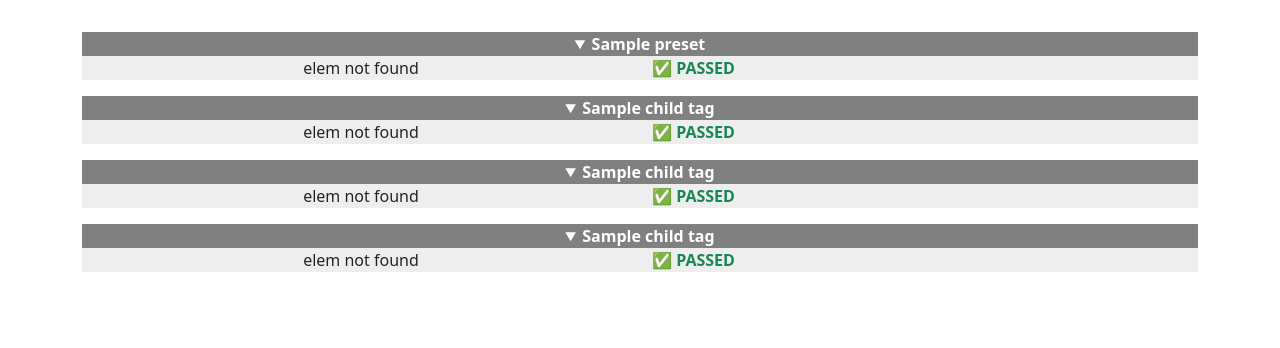
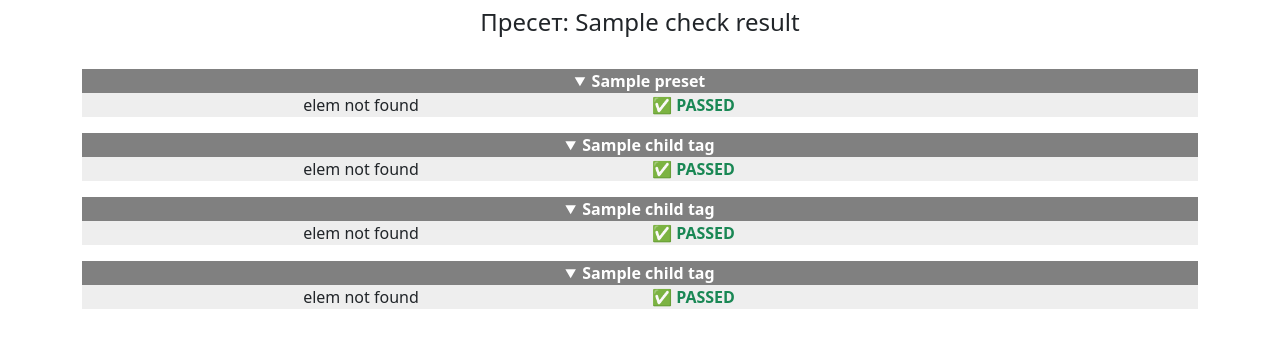
Before and after one commit to Vladiuse/atlas, a Django app: template form_checker/templates/form_checker/check_result.html in a window 1280 px wide. Shown: the part 56-404 px from the top of the page. Run offline with Django 5.2, Linux system fonts and the light colour scheme; the template is opened without the code that fills it: most values are stand-ins (such as "Sample title", 1, 10 or a date in 2020); parts of the project's set-up code (start-up, migrations or seed data) failed here and were passed over.

Commit message:
добавил в результат вывод названия пресета

```diff
--- a/form_checker/templates/form_checker/check_result.html
+++ b/form_checker/templates/form_checker/check_result.html
@@ -112,6 +112,7 @@
     content: "❌ FAILED:";
   }
 </style>
+<h4 class="text-center my-2">Пресет: {{check_result.preset_name}}</h4>
 <div class="container d-flex gap-2 my-3 justify-content-center">
   {%for error_level, count in check_result.errors_level_stat.items%}
   <span class="error-badge-count {%if count%} {{error_level.level}} {%endif%}"> <b>{{error_level.level}}</b> :
```
